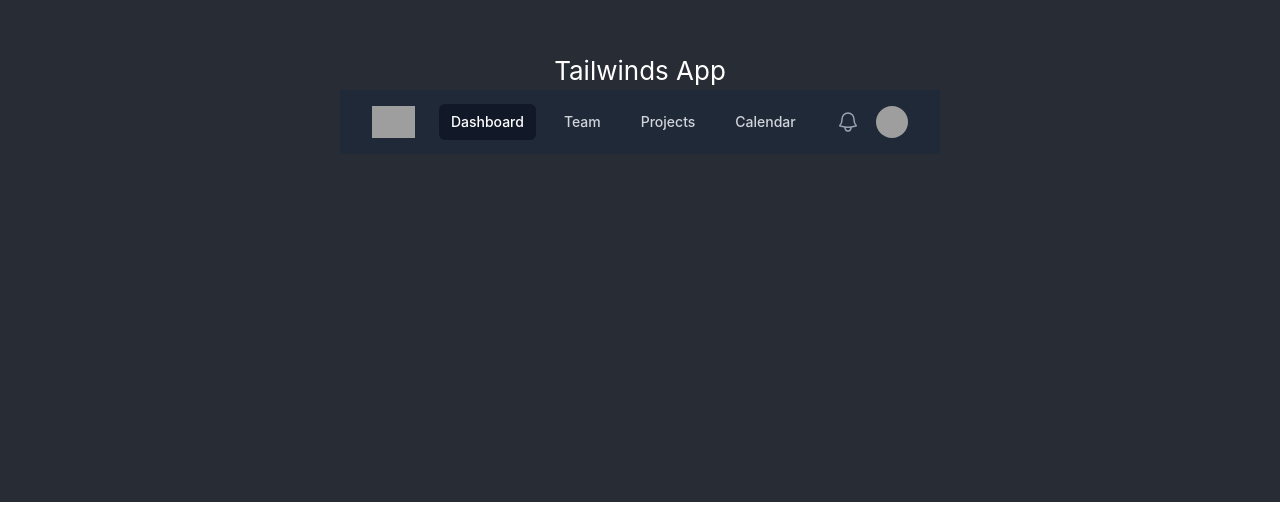
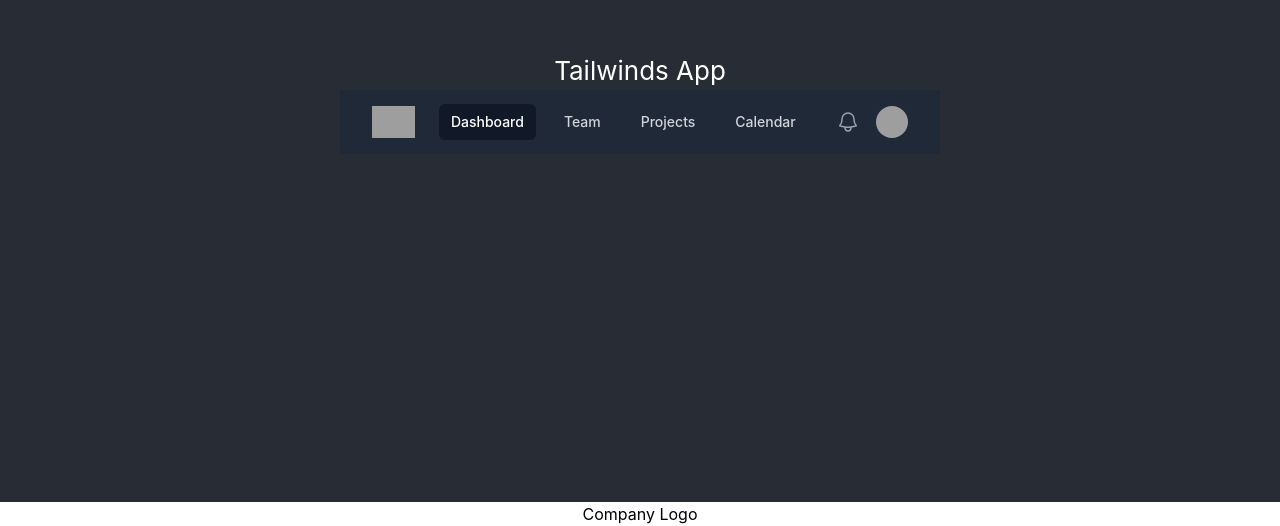
Before and after one commit to ahmedkhan1/react-tailwinds-app, a React (Create React App) app: page / in a window 1280 px wide. Shown: the part 298-824 px from the top of the page. Before the commit the page ends 800 px from the top, so only its background shows below. Built offline with nearby package versions, Linux system fonts and the light colour scheme; grey boxes are pictures that could not be loaded.

Commit message:
Added company logo section

```diff
--- a/src/App.js
+++ b/src/App.js
@@ -9,7 +9,9 @@ function App() {
         <Navbar />
       </header>
       <div className='Sidebar-container'>
-
+        <div className='Sidebar-company-logo'>
+          <h1>Company Logo</h1>
+        </div>
       </div>
     </div>
   );
```
